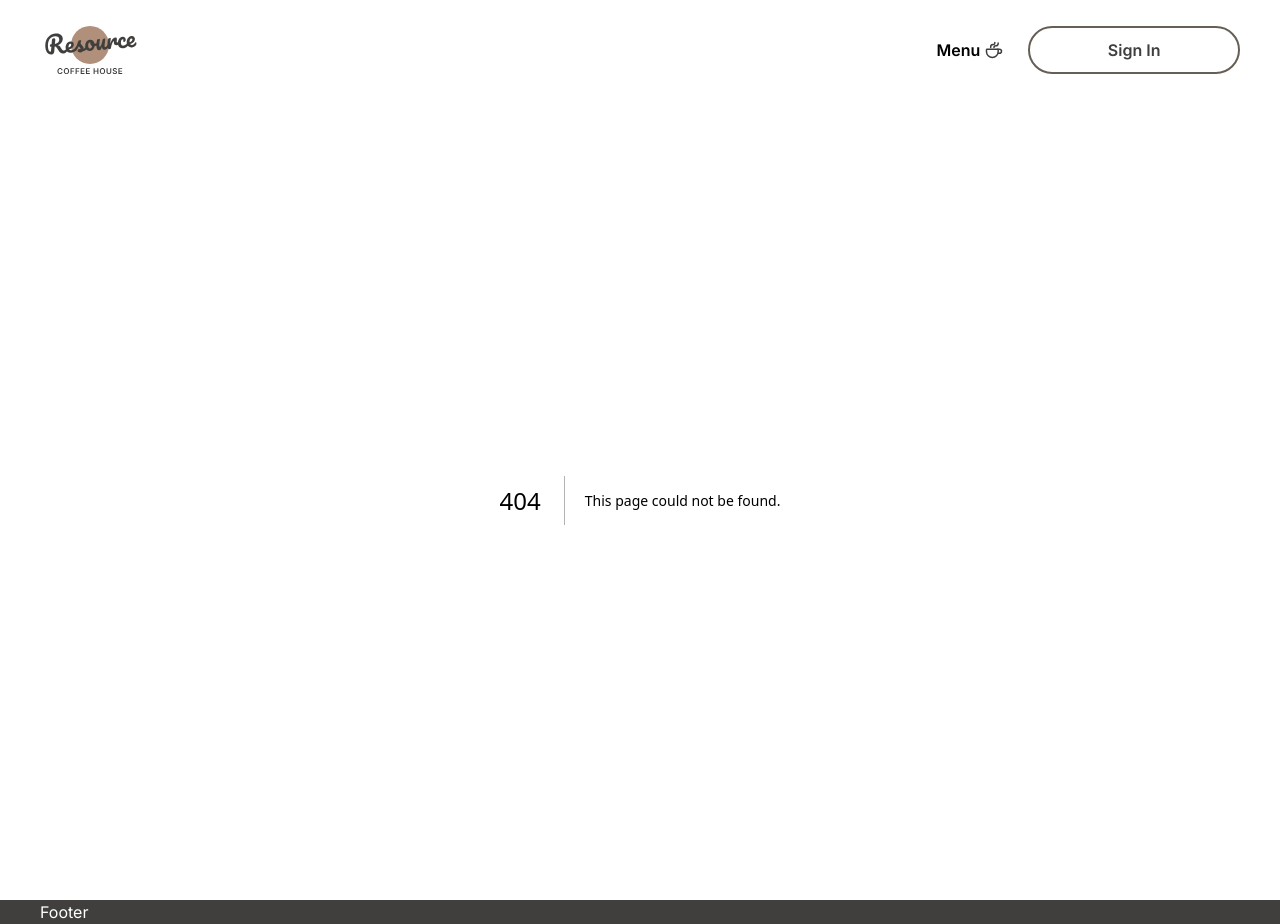
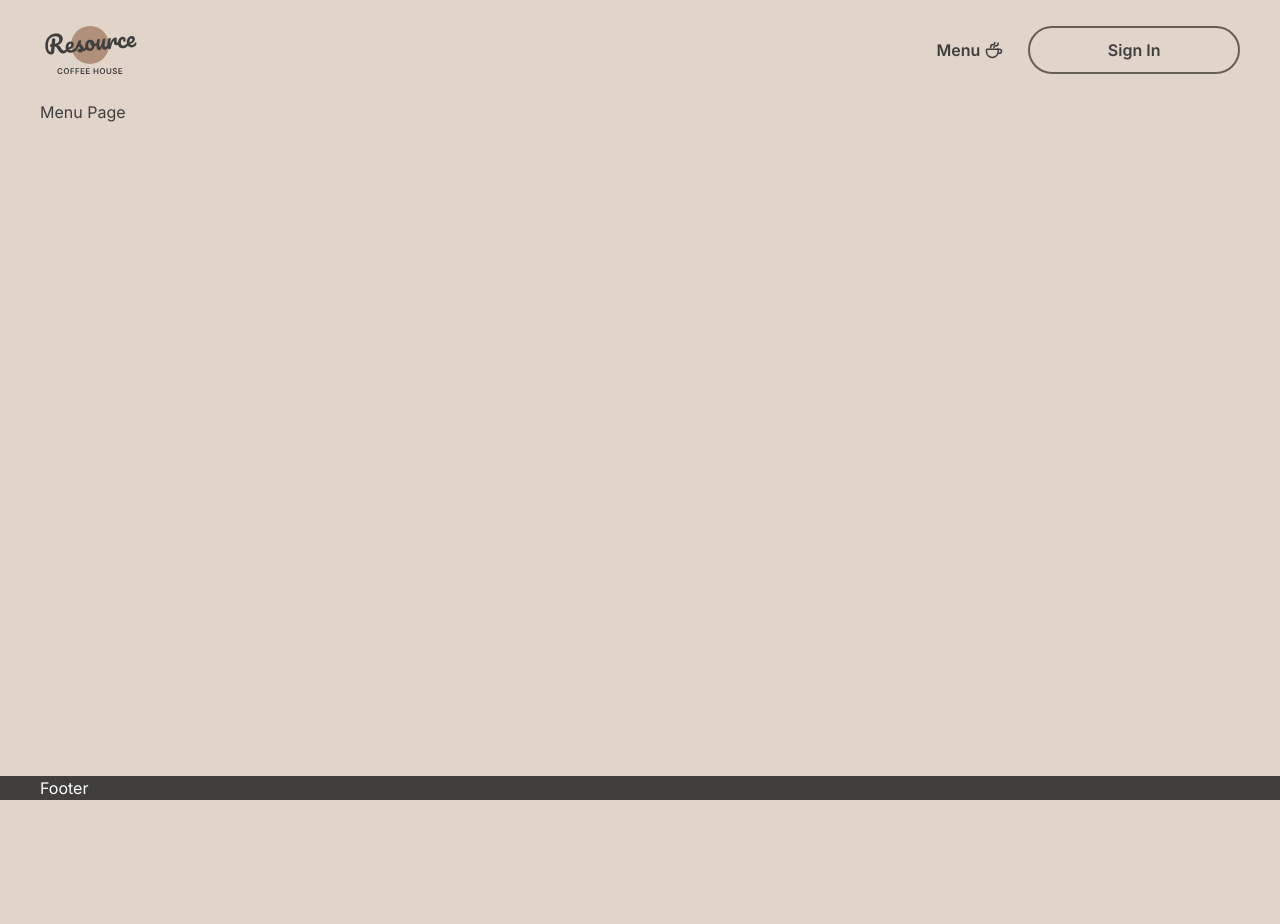
Before and after one commit to KohnoA/coffee-house, a Next.js app: page /menu in a window 1280 px wide. Before the commit this address had no page. After the commit the page ends 800 px from the top, so only its background shows below. Built offline with nearby package versions, Linux system fonts and the light colour scheme.

Commit message:
feat: added Menu page component

```diff
--- /dev/null
+++ b/src/app/menu/page.tsx
@@ -0,0 +1,7 @@
+export default function Menu() {
+  return (
+    <main className="container">
+      <h1>Menu Page</h1>
+    </main>
+  )
+}
```
